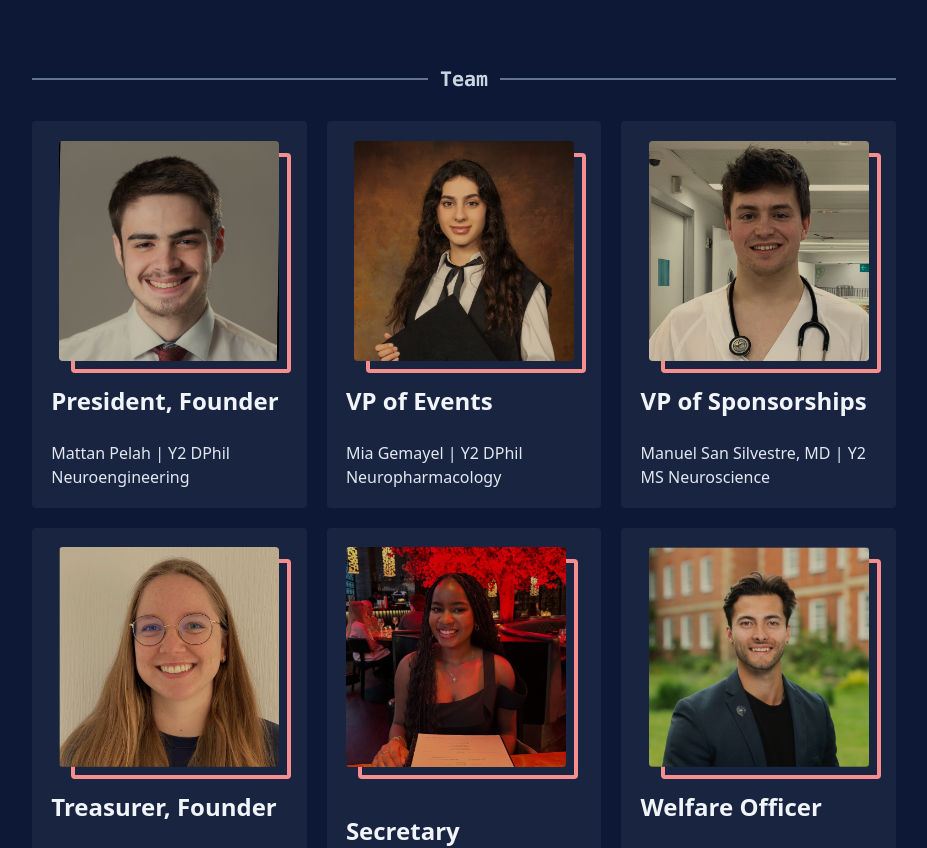
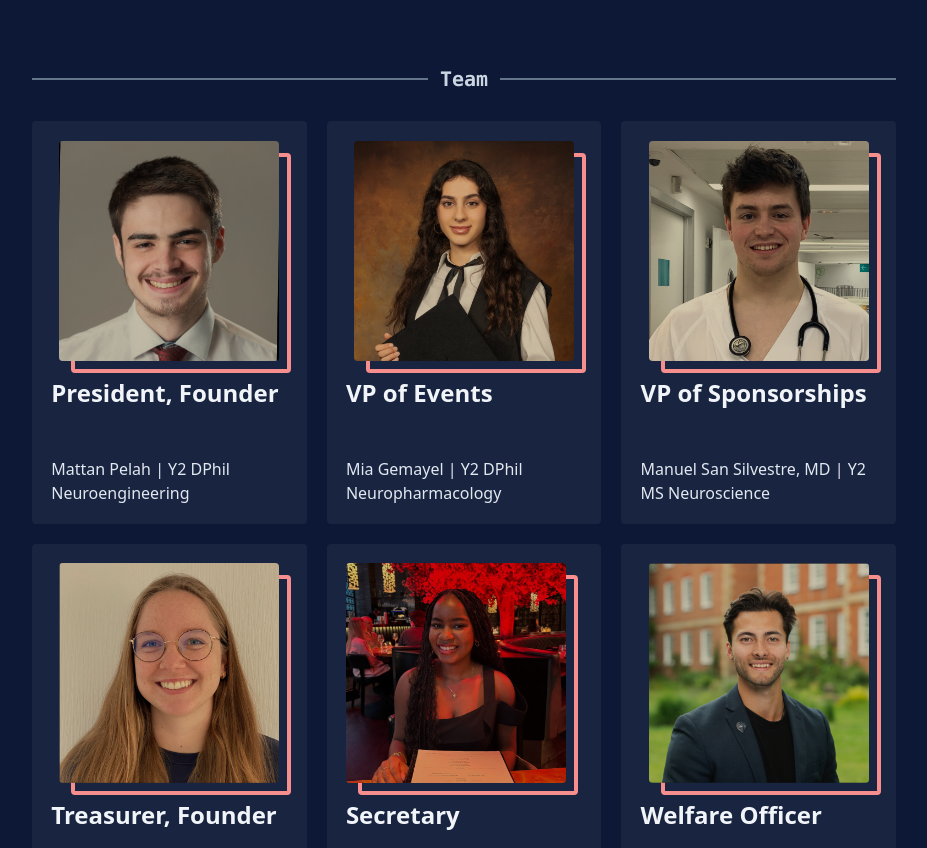
Before and after one commit to OxNeurotech/oxneurotech.github.io, a SvelteKit app: page / in a window 1280 px wide. Shown: the part 3280-4128 px from the top of the page, without its empty margins (176-1103 px from the left). Built offline with nearby package versions, Linux system fonts and the light colour scheme.

Commit message:
Team formatting

```diff
--- a/src/routes/S04_Team.svelte
+++ b/src/routes/S04_Team.svelte
@@ -7,18 +7,28 @@
 	<div class="grid gap-5 md:grid-cols-2 lg:grid-cols-3">
 		{#each team.list as { img_ref, role, name, about, social }}
 			<div class="relative flex rounded bg-white/5 before:block before:pt-[100%]">
-				<div class="flex flex-col justify-between gap-6 p-[7%]">
-				<div class="group relative mx-auto mb-auto flex max-h-80 max-w-80 justify-center" style="min-width: 200px; min-height: 200px;">
-
+				<div class="flex flex-col gap-4 p-[7%]">
 					<div
-						class="absolute -z-10 size-full translate-x-3 translate-y-3 rounded border-4 border-coral-blush-500
-						transition-transform duration-500 group-hover:translate-x-4 group-hover:translate-y-4"
-					/>
-					<a href={social} target="_blank">
-					<div class="transition-color absolute size-full rounded bg-gold-leaf-200 mix-blend-multiply duration-500 ease-out group-hover:bg-white" />
-						<img src={img_ref} class="rounded" style="max-height: 220px; max_width: 220px; min-width: 150px; min-height: 150px;" alt="Portrait" />
+						class="group relative mx-auto flex max-h-80 max-w-80 justify-center"
+						style="min-width: 200px; min-height: 200px;"
+					>
+						<div
+							class="absolute -z-10 size-full translate-x-3 translate-y-3 rounded border-4 border-coral-blush-500
+							transition-transform duration-500 group-hover:translate-x-4 group-hover:translate-y-4"
+						/>
+						<svelte:element this={social ? 'a' : 'div'} href={social || undefined} target={social ? '_blank' : undefined}>
+							<div
+								class="transition-color absolute size-full rounded bg-gold-leaf-200 mix-blend-multiply duration-500 ease-out group-hover:bg-white"
+							/>
+							<img
+								src={img_ref}
+								class="rounded"
+								style="max-height: 220px; max_width: 220px; min-width: 150px; min-height: 150px;"
+								alt="Portrait"
+							/>
+						</svelte:element>
 					</div>
-					<div class="text-2xl font-bold text-slate-100 transition-all duration-500">
+					<div class="min-h-16 text-2xl font-bold text-slate-100 transition-all duration-500">
 						{role}
 					</div>
 					<p class="truncate text-wrap text-slate-200">{name} | {about}</p>
@@ -26,4 +36,47 @@
 			</div>
 		{/each}
 	</div>
+
+	<!-- Senior Committee: hidden for now, to be reintegrated in a later pass.
+	     The roster itself still lives in `team.senior_list` in $lib/config.ts.
+
+	<div class="mt-10 flex items-center gap-3 text-nowrap font-mono">
+		<div class="h-0.5 w-full bg-slate-500"></div>
+		<span class="text-lg font-semibold text-slate-300">{team.senior_title}</span>
+		<div class="h-0.5 w-full bg-slate-500"></div>
+	</div>
+
+	<div class="grid gap-5 md:grid-cols-2 lg:grid-cols-3">
+		{#each team.senior_list as { img_ref, role, name, about, social }}
+			<div class="relative flex rounded bg-white/5 before:block before:pt-[100%]">
+				<div class="flex flex-col gap-4 p-[7%]">
+					<div
+						class="group relative mx-auto flex max-h-80 max-w-80 justify-center"
+						style="min-width: 200px; min-height: 200px;"
+					>
+						<div
+							class="absolute -z-10 size-full translate-x-3 translate-y-3 rounded border-4 border-coral-blush-500
+							transition-transform duration-500 group-hover:translate-x-4 group-hover:translate-y-4"
+						/>
+						<svelte:element this={social ? 'a' : 'div'} href={social || undefined} target={social ? '_blank' : undefined}>
+							<div
+								class="transition-color absolute size-full rounded bg-gold-leaf-200 mix-blend-multiply duration-500 ease-out group-hover:bg-white"
+							/>
+							<img
+								src={img_ref}
+								class="rounded"
+								style="max-height: 220px; max_width: 220px; min-width: 150px; min-height: 150px;"
+								alt="Portrait"
+							/>
+						</svelte:element>
+					</div>
+					<div class="min-h-16 text-2xl font-bold text-slate-100 transition-all duration-500">
+						{role}
+					</div>
+					<p class="truncate text-wrap text-slate-200">{name} | {about}</p>
+				</div>
+			</div>
+		{/each}
+	</div>
+	-->
 </Section>
```
